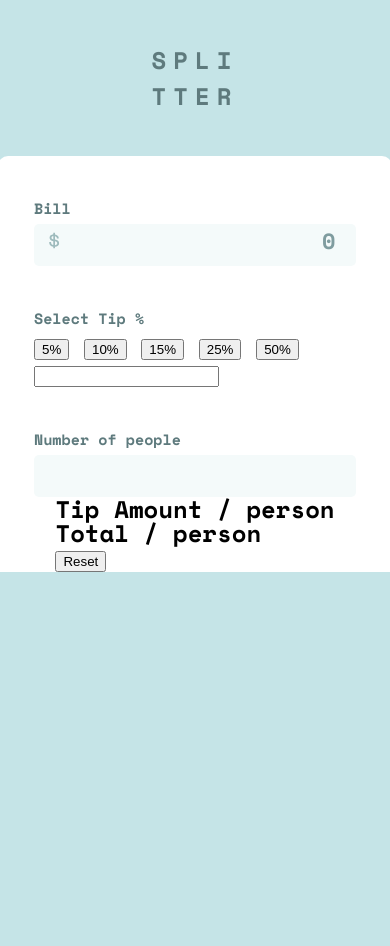
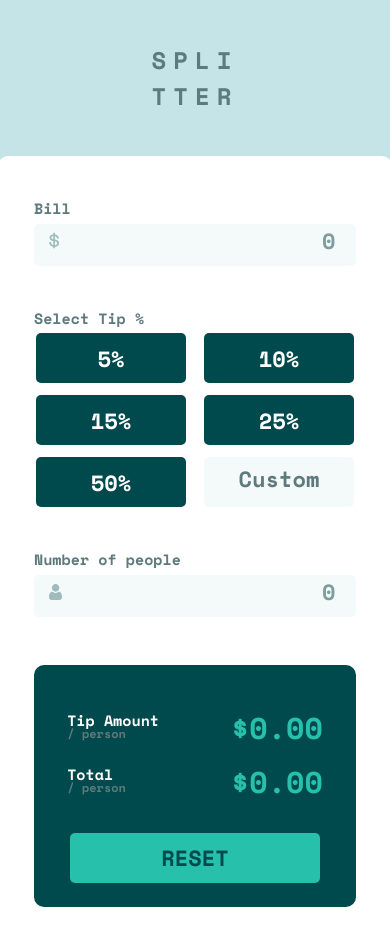
Before and after one commit to WilliamFischdick/Splitter-calculator, a plain HTML site: page index.html in a window 390 px wide. Before the commit the page ends 844 px from the top, so only its background shows below. Drawn offline with nearby package versions, Linux system fonts and the light colour scheme.

Commit message:
:lipstick: feat: Estilizando a segunda section e finalizando a versão mobile

```diff
--- a/assets/style/first-section.css
+++ b/assets/style/first-section.css
@@ -2,6 +2,7 @@
 .container__content {
     display: flex;
     flex-direction: column;
+    padding-bottom: 2em;
 }
 
 .bill__text,
@@ -30,6 +31,15 @@
     background-position: .6em;
 }
 
+.people__number::placeholder {
+    font-family: var(--principal-font);
+    font-size: 22px;
+    padding-left: 13em;
+    color: var(--grayish-cyan);
+    background: url("../img/icon-person.svg") no-repeat;
+    background-position: .6em;
+}
+
 
 /* Removing arrows Chrome, Safari, Edge, Opera */
 
@@ -46,3 +56,51 @@ input:focus {
     border-style: solid;
     border-color: var(--strong-cyan);
 }
+
+.tips__container {
+    display: grid;
+    grid-template-columns: 150px 150px;
+    justify-content: center;
+    row-gap: .5em;
+    column-gap: .75em;
+}
+
+.btn-tip-5,
+.btn-tip-10,
+.btn-tip-15,
+.btn-tip-25,
+.btn-tip-50 {
+    width: 100%;
+    height: 50px;
+    background-color: var(--very-dark-cyan);
+    border-radius: 5px;
+    border-style: none;
+    font-size: 22px;
+    font-family: var(--principal-font);
+    color: var(--white);
+}
+
+.custom__tip {
+    width: 146px;
+    height: 48px;
+    background-color: var(--very-light-grayish-cyan);
+    border-radius: 5px;
+    border-style: none;
+
+}
+
+.custom__tip::placeholder {
+    font-size: 22px;
+    font-family: var(--principal-font);
+    color: var(--dark-grayish-cyan);
+    text-align: center;
+}
+
+/* btn - Active*/
+
+/* .active {
+     background-color: var(--strong-cyan);
+     color: var(--very-dark-cyan);
+}
+
+*/
--- a/assets/style/main.css
+++ b/assets/style/main.css
@@ -28,5 +28,5 @@ main {
     background-color: var(--white);
     border-top-right-radius: 10px;
     border-top-left-radius: 10px;
-    padding: 0 1.5em 0 1.5em;
+    padding: 0 1.5em 2em 1.5em;
 }
--- /dev/null
+++ b/assets/style/second-section.css
@@ -0,0 +1,52 @@
+
+.container__results {
+    display: flex;
+    flex-direction: column;
+    align-items: center;
+    background-color: var(--very-dark-cyan);
+    border-radius: 10px;
+    width: 100%;
+    padding-bottom: 1em;
+}
+
+.results__content {
+    display: grid;
+    grid-template-columns: 1fr 1fr;
+    column-gap: 3em;
+    row-gap: 1em;
+    padding: 2em 0 1.5em 0;
+}
+
+.tip__content,
+.total__content {
+    display: flex;
+    flex-direction: column;
+}
+
+.results__text {
+    font-size: 15px;
+    color: var(--white);
+}
+
+.person__text {
+    font-size: 12px;
+    color: var(--dark-grayish-cyan);
+}
+
+.tip-amount-result,
+.total-result {
+    font-size: 30px;
+    color: var(--strong-cyan);
+}
+
+.btn-reset {
+    width: 250px;
+    height: 50px;
+    border-style: none;
+    border-radius: 5px;
+    background-color: var(--strong-cyan);
+    font-size: 22px;
+    font-family: var(--principal-font);
+    color: var(--very-dark-cyan);
+    text-transform: uppercase;
+}
--- a/assets/style/style.css
+++ b/assets/style/style.css
@@ -1,6 +1,7 @@
 
 @import url("main.css");
 @import url("first-section.css");
+@import url("second-section.css");
 
 
 
--- a/index.html
+++ b/index.html
@@ -28,10 +28,10 @@
                     <button class="btn-tip-15">15%</button>
                     <button class="btn-tip-25">25%</button>
                     <button class="btn-tip-50">50%</button>
-                    <input type="number" class="custom__tip">
+                    <input type="number" class="custom__tip" placeholder="Custom" onfocus="this.placeholder=''" onblur="this.placeholder='Custom'">
                 </div>
                 <span class="people__text">Number of people</span>
-                <input type="number" class="people__number">
+                <input type="number" class="people__number" placeholder="0" onfocus="this.placeholder=''" onblur="this.placeholder='0'">
             </section>
 
             <section class="container__results">
@@ -40,10 +40,12 @@
                         <span class="results__text">Tip Amount</span>
                         <span class="person__text">/ person</span>
                     </div>
+                    <span class="tip-amount-result">$0.00</span>
                     <div class="total__content">
                         <span class="results__text">Total</span>
                         <span class="person__text">/ person</span>
                     </div>
+                    <span class="total-result">$0.00</span>
                 </div>
                 <button class="btn-reset">Reset</button>
             </section>
```
